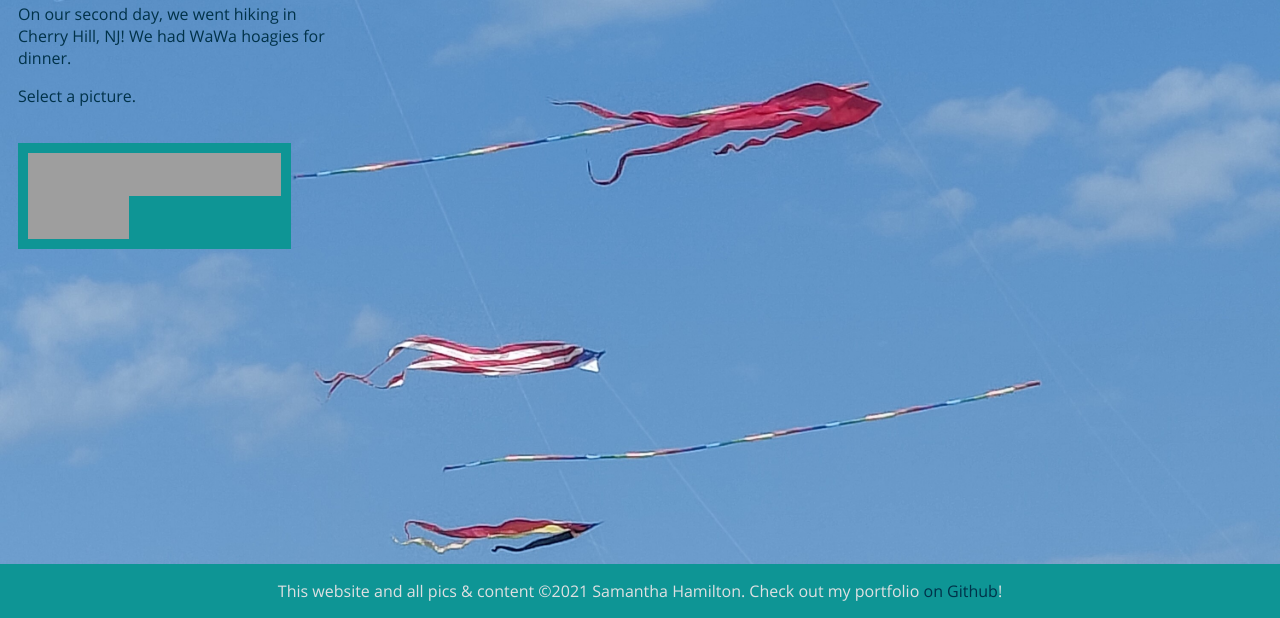
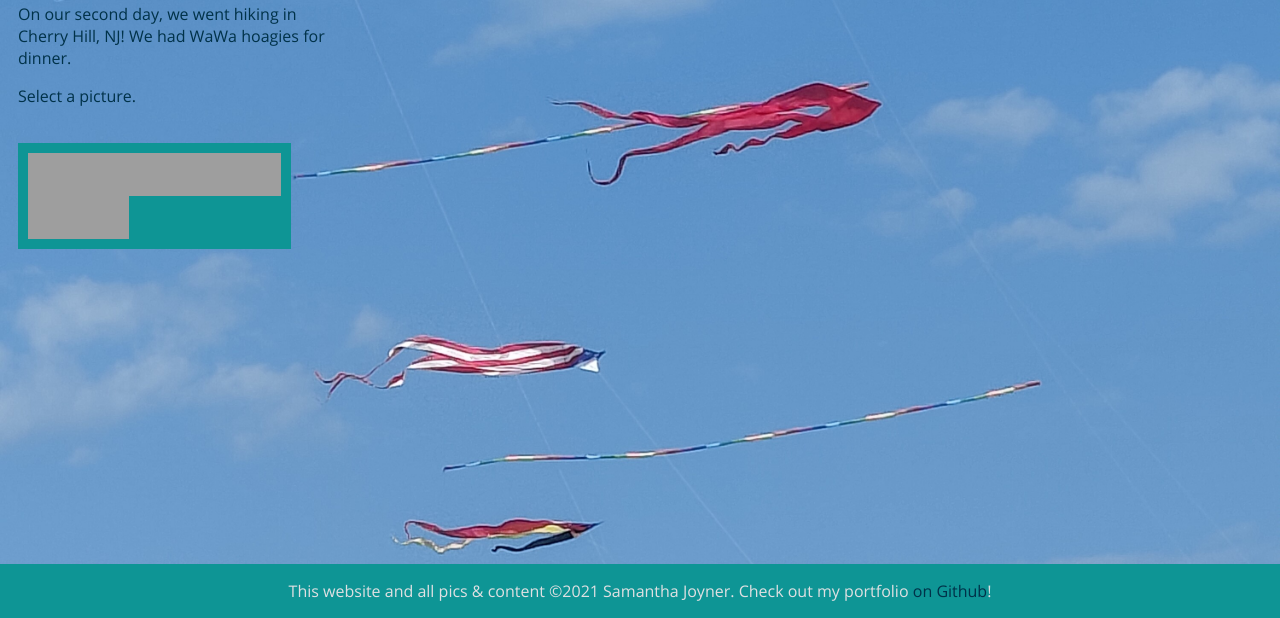
Before and after one commit to shamiltonc/ocGallery, a plain HTML site: page day-two.html in a window 1280 px wide. Shown: the part 182-800 px from the top of the page. Drawn offline with Linux system fonts and the light colour scheme; grey boxes are pictures that could not be loaded.

Commit message:
Update day-two.html

```diff
--- a/day-two.html
+++ b/day-two.html
@@ -114,7 +114,7 @@
     <!-- Footer -->
     <div class="footer">
       <p>
-        This website and all pics & content &copy;2021 Samantha Hamilton. Check
+        This website and all pics & content &copy;2021 Samantha Joyner. Check
         out my portfolio
         <a href="https://shamiltonc.github.io/" class="github">on Github</a>!
       </p>
```
